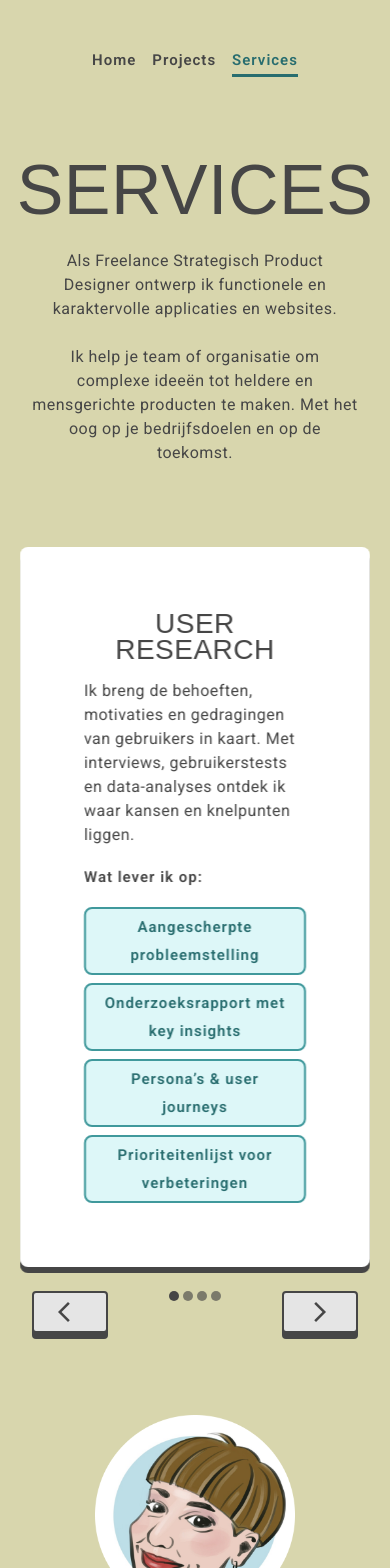
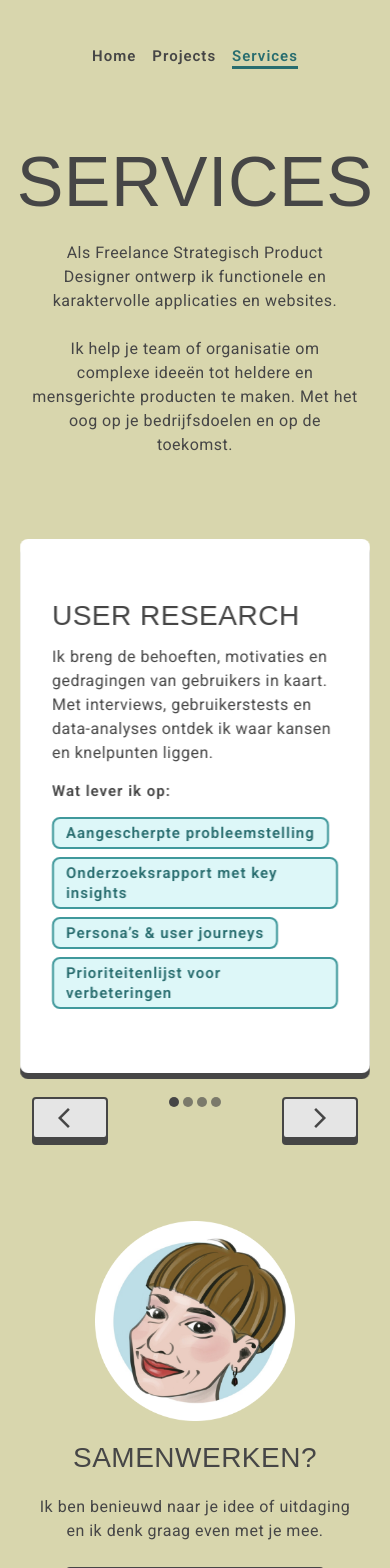
Before and after one commit to Ki-fi/portfolio, a React (Vite) app: page /services in a window 390 px wide. Shown: the top 1568 px of the page. Built offline with nearby package versions, Linux system fonts and the light colour scheme; a web font is replaced by a local one.

Commit message:
Added media query to improve card UI

```diff
--- a/src/App.css
+++ b/src/App.css
@@ -60,6 +60,7 @@ p, .default-body-text {
   line-height: 26px;
   letter-spacing: 0.5px;
   text-transform: uppercase;
+  text-align: left;
 }
 
 .subtitle {
@@ -67,8 +68,9 @@ p, .default-body-text {
   font-size: 15px;
   font-style: normal;
   font-weight: 600;
-  line-height: 28px;
+  line-height: 20px;
   letter-spacing: 1px;
+  text-align: left;
 }
 
 .sectiontitle {
--- a/src/components/service-card/ServiceCard.css
+++ b/src/components/service-card/ServiceCard.css
@@ -24,3 +24,10 @@
     gap: 8px;
     flex-wrap: wrap;
 }
+
+@media screen and (max-width: 768px) {
+    .service-card {
+        padding-left: 32px;
+        padding-right: 32px;
+    }
+}
```
